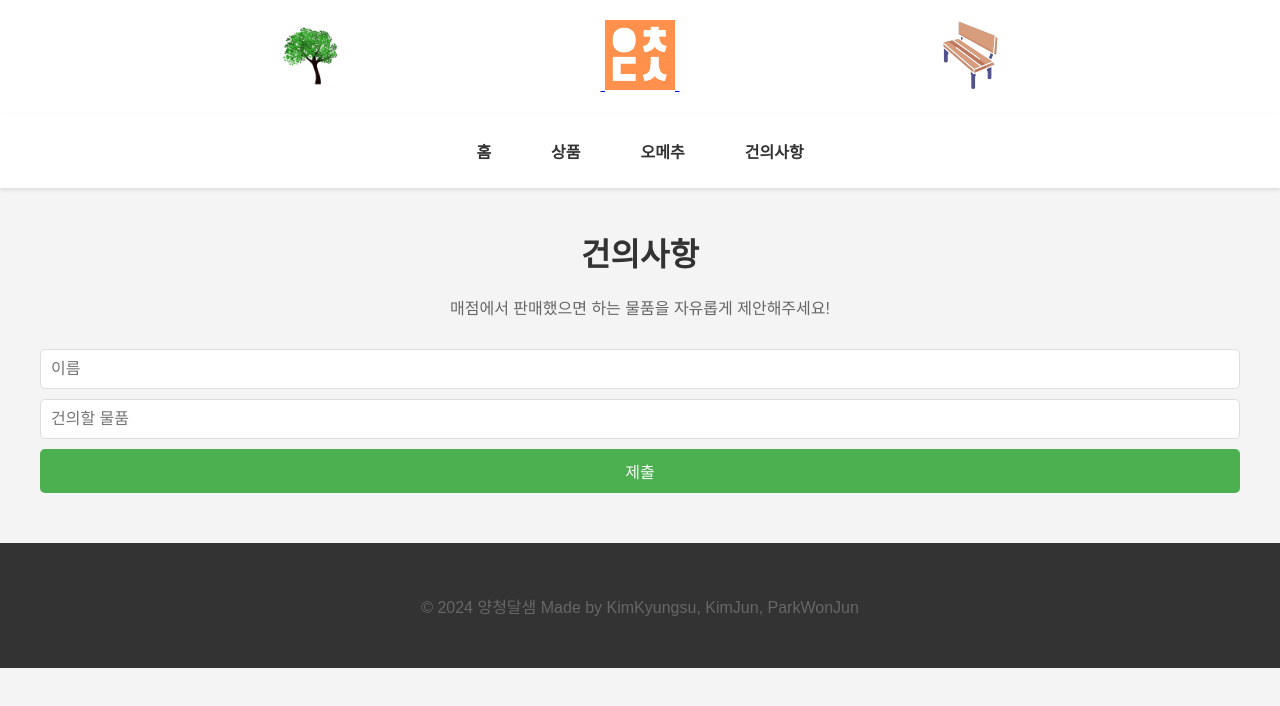
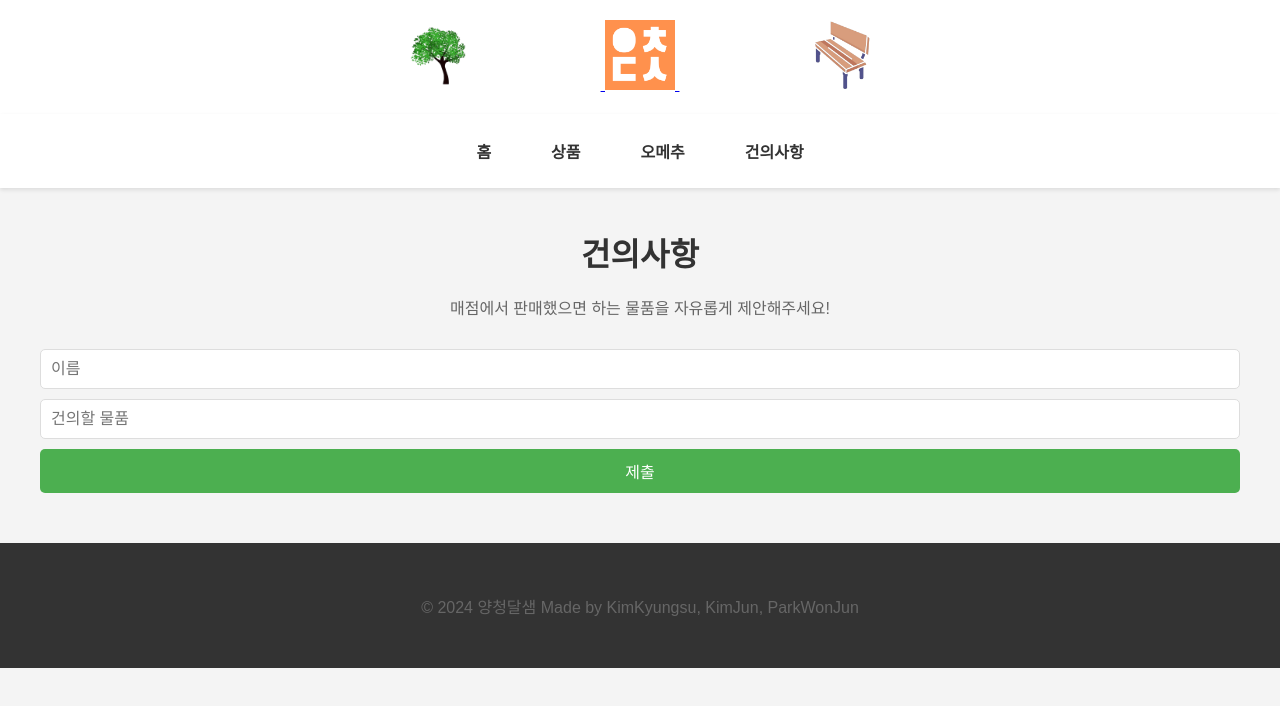
Before and after one commit to kkjun302/yc_store, a website: page public/html/board_suggestions.html in a window 1280 px wide. Drawn offline with Linux system fonts and the light colour scheme; no server answers.

Commit message:
Update board_suggestions.html

```diff
--- a/public/html/board_suggestions.html
+++ b/public/html/board_suggestions.html
@@ -11,9 +11,9 @@
 <body>
     <header>
         <div>
-            <a href="#"><img src="../images/tree_icon.png" alt="나무 아이콘" style="width: 70px; margin: 0 20%;">
+            <a href="#"><img src="../images/tree_icon.png" alt="나무 아이콘" style="width: 70px; margin: 0 10%;">
             <img src="../images/icon.png" alt="메인 아이콘" style="width: 70px;">
-            <img src="../images/bench_icon.png" alt="벤치 아이콘" style="margin: 0 20%; width: 70px;"></a>
+            <img src="../images/bench_icon.png" alt="벤치 아이콘" style="margin: 0 10%; width: 70px;"></a>
         </div>
     </header>
 
```
